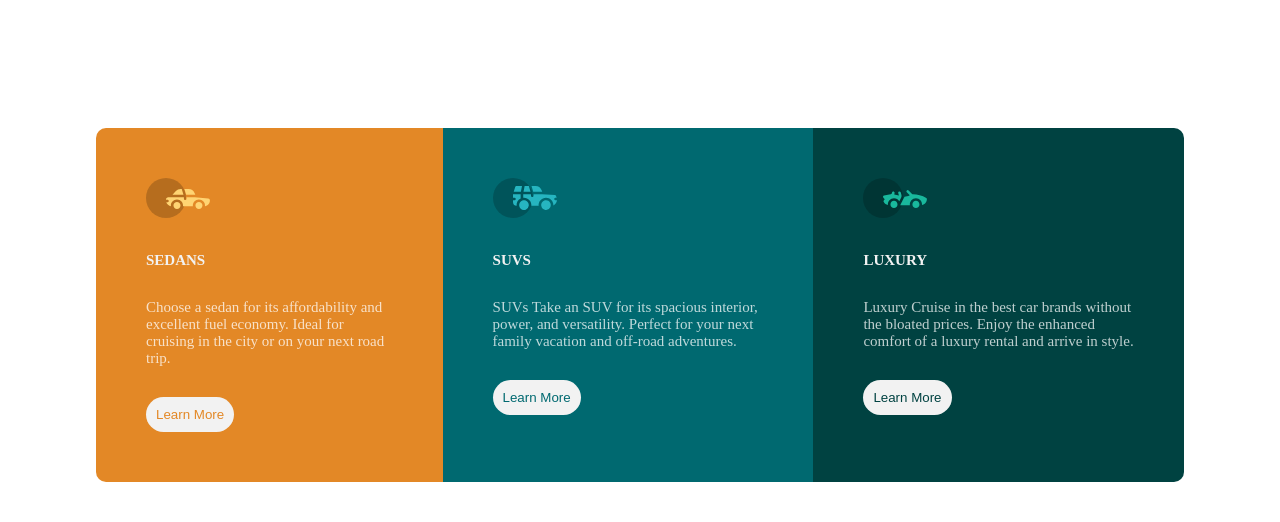
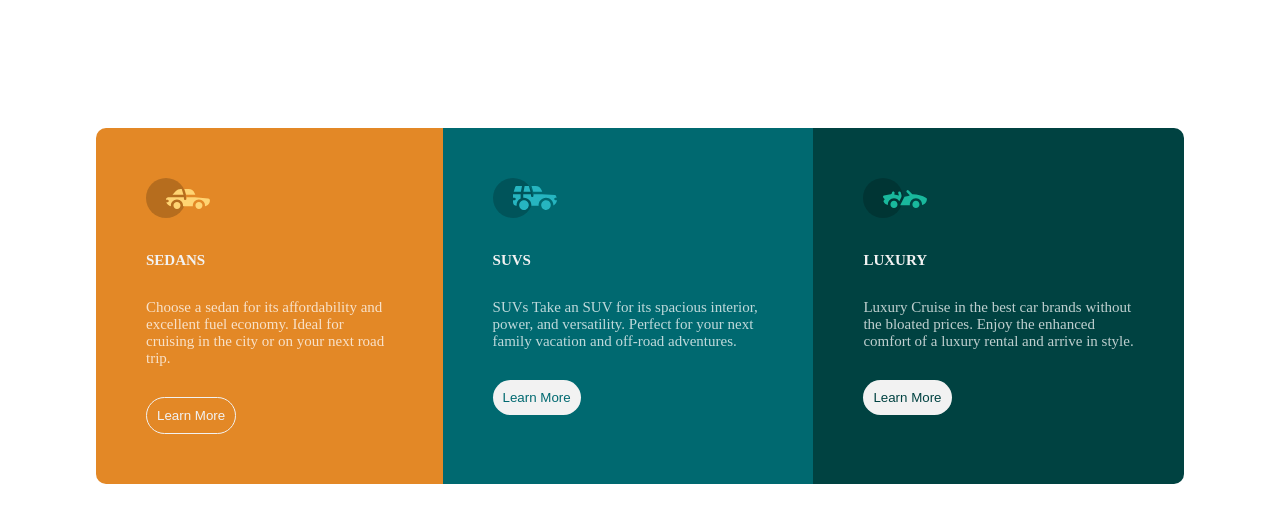
Before and after one commit to sakhawat25/frontendmentor_three_column_challenge, a plain HTML site: page index.html in a window 1280 px wide. In both pictures the pointer is over the button 190 px from the left and 414 px from the top of the page. Drawn offline with Linux system fonts and the light colour scheme.

Commit message:
added hover status for buttons

```diff
--- a/style.css
+++ b/style.css
@@ -26,6 +26,13 @@ button {
     border: none;
     border-radius: 20px;
     padding: 10px;
+}
+
+button:hover {
+    cursor: pointer;
+    background-color: transparent;
+    color: #f2f2f2 !important;
+    border: 1px solid #f2f2f2;
 }
 
 .flex-container {
```
